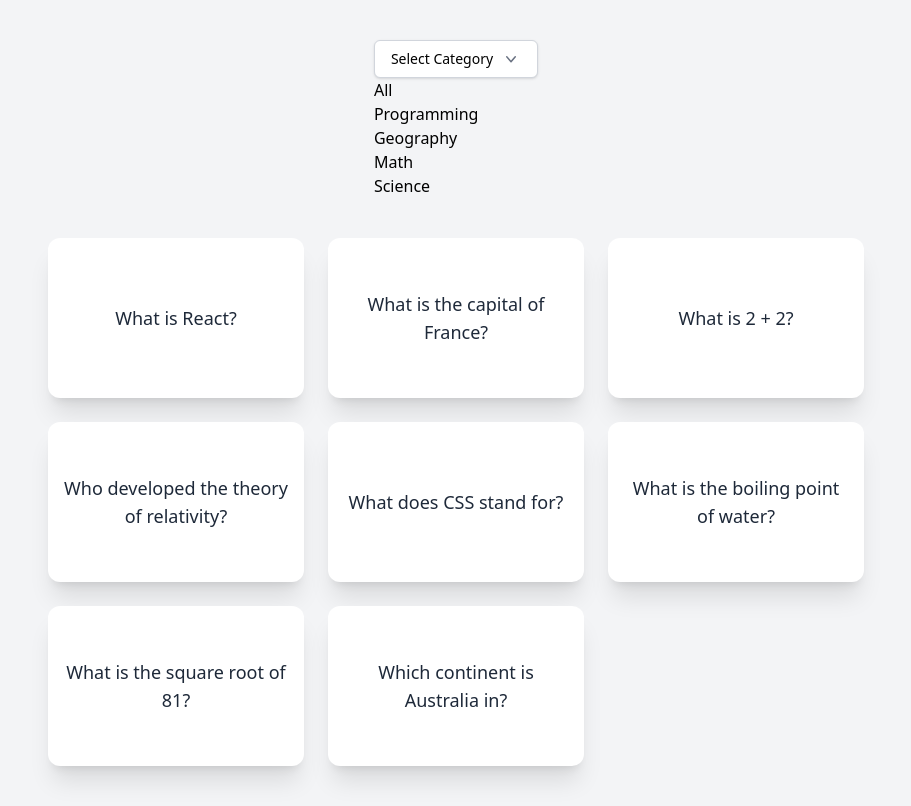
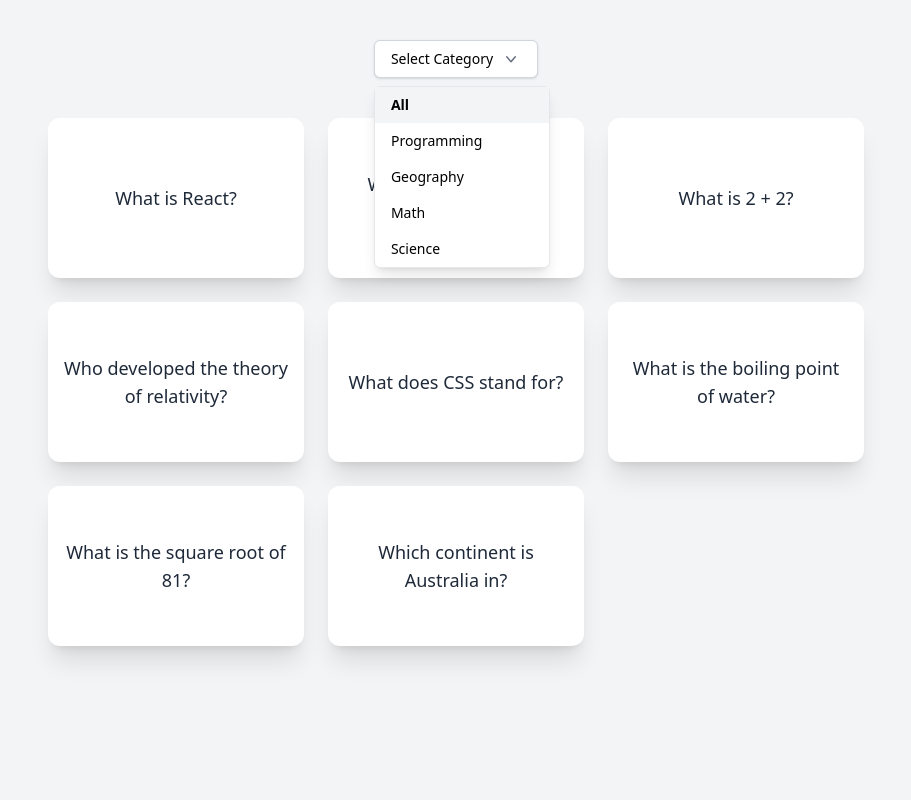
Before and after one commit to PraneethBunny123/All-App, a React (Vite) app: page / in a window 1280 px wide. Both pictures are taken after a click on the button "Select Category". Shown: the whole page, without its empty margins (184-1095 px from the left). Built offline with nearby package versions, Linux system fonts and the light colour scheme.

Commit message:
Completely styles the Dropdown component

```diff
--- a/src/project-apps/QuizApp/Dropdown.jsx
+++ b/src/project-apps/QuizApp/Dropdown.jsx
@@ -20,11 +20,14 @@ export default function Dropdown({allCategories, selectedCategory, setSelectedCa
                 </svg>
             </button>
             {isDropdownOpen &&
-                <ul>
+                <ul className="absolute z-10 mt-2 w-44 bg-white border border-gray-200 rounded-md shadow-lg">
                     {allCategories.map(category =>
                         <li key={category}>
                             <button
                                 onClick={() => handleSelectCategory(category)}
+                                className={`block w-full text-left px-4 py-2 text-sm hover:bg-gray-100 ${
+                                    selectedCategory === category ? "bg-gray-100 font-semibold" : ""
+                                }`}
                             >
                                 {category}
                             </button>
```
